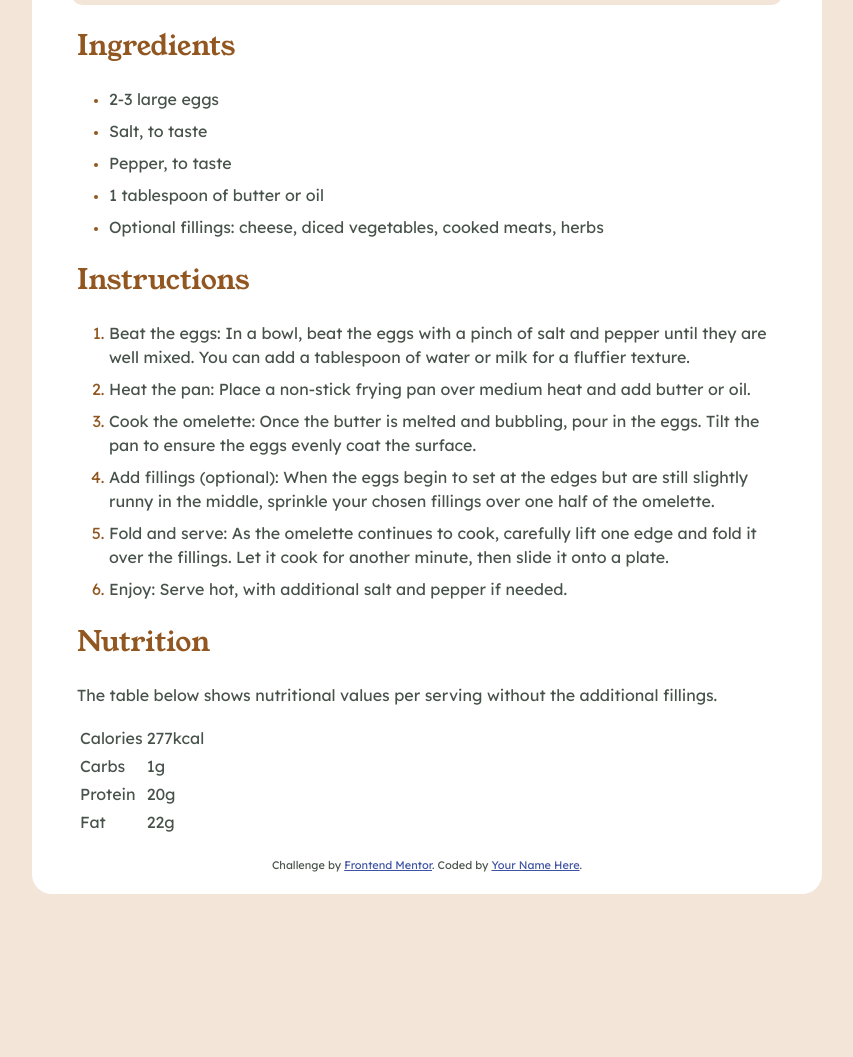
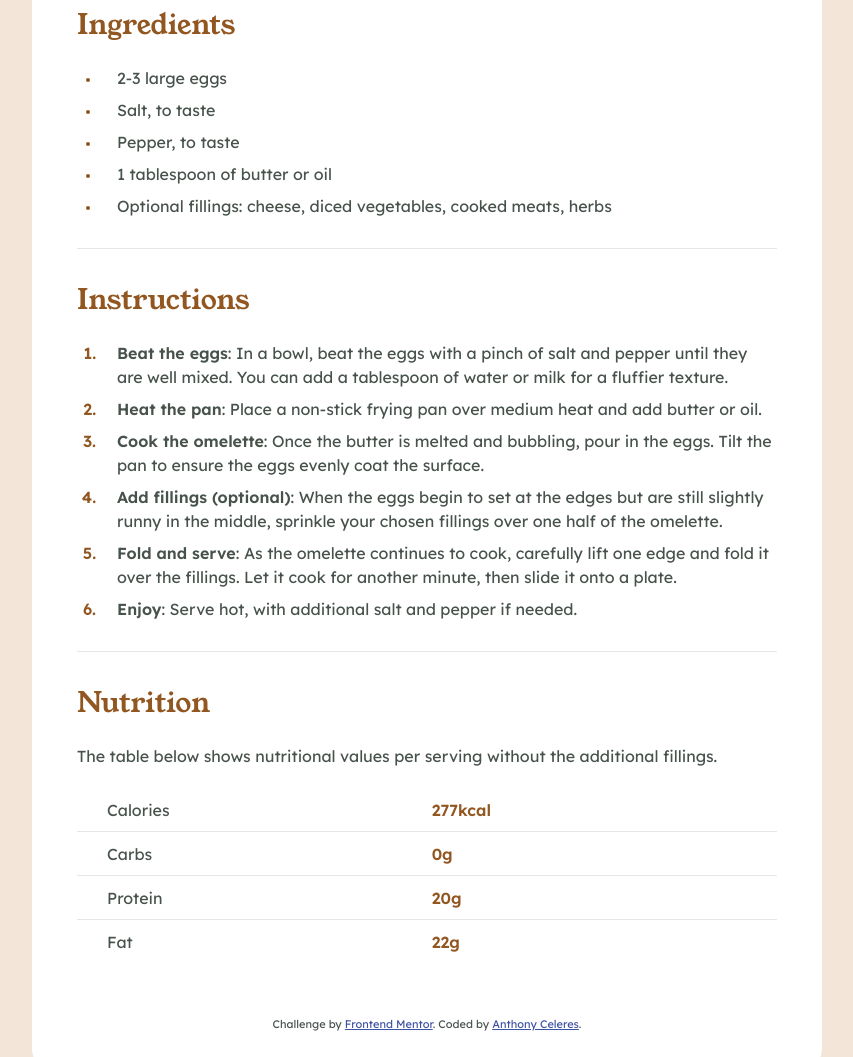
Before and after one commit to anthony-celeres/frontendmentor-recipe, a plain HTML site: page index.html in a window 1280 px wide. Shown: the part 771-1828 px from the top of the page, without its empty margins (213-1066 px from the left). Before the commit the page ends 1673 px from the top, so only its background shows below. Drawn offline with Linux system fonts and the light colour scheme; a web font is replaced by a local one.

Commit message:
fix : minor details is fixed such as margins, font customizations; lines are added; ready for deployment

```diff
--- a/index.html
+++ b/index.html
@@ -43,19 +43,19 @@
         <li>Optional fillings: cheese, diced vegetables, cooked meats, herbs</li>
       </ul>
     </div>
-
+    <hr>
     <div class="recipe-instructions">
       <h2 class="instructions-title">Instructions</h2>
       <ol class="instructions-list">
-        <li>Beat the eggs: In a bowl, beat the eggs with a pinch of salt and pepper until they are well mixed. You can add a tablespoon of water or milk for a fluffier texture.</li>
-        <li>Heat the pan: Place a non-stick frying pan over medium heat and add butter or oil.</li>
-        <li>Cook the omelette: Once the butter is melted and bubbling, pour in the eggs. Tilt the pan to ensure the eggs evenly coat the surface.</li>
-        <li>Add fillings (optional): When the eggs begin to set at the edges but are still slightly runny in the middle, sprinkle your chosen fillings over one half of the omelette.</li>
-        <li>Fold and serve: As the omelette continues to cook, carefully lift one edge and fold it over the fillings. Let it cook for another minute, then slide it onto a plate.</li>
-        <li>Enjoy: Serve hot, with additional salt and pepper if needed.</li>
+        <li><strong>Beat the eggs</strong>: In a bowl, beat the eggs with a pinch of salt and pepper until they are well mixed. You can add a tablespoon of water or milk for a fluffier texture.</li>
+        <li><strong>Heat the pan</strong>: Place a non-stick frying pan over medium heat and add butter or oil.</li>
+        <li><strong>Cook the omelette</strong>: Once the butter is melted and bubbling, pour in the eggs. Tilt the pan to ensure the eggs evenly coat the surface.</li>
+        <li><strong>Add fillings (optional)</strong>: When the eggs begin to set at the edges but are still slightly runny in the middle, sprinkle your chosen fillings over one half of the omelette.</li>
+        <li><strong>Fold and serve</strong>: As the omelette continues to cook, carefully lift one edge and fold it over the fillings. Let it cook for another minute, then slide it onto a plate.</li>
+        <li><strong>Enjoy</strong>: Serve hot, with additional salt and pepper if needed.</li>
       </ol>
     </div>
-
+    <hr>
     <div class="recipe-nutrition">
       <h2 class="nutrition-title">Nutrition</h2>
       <p class="nutrition-description">The table below shows nutritional values per serving without the additional fillings.</p>
@@ -66,7 +66,7 @@
         </tr>
         <tr>
           <td>Carbs</td>
-          <td>1g</td>
+          <td>0g</td>
         </tr>
         <tr>
           <td>Protein</td>
@@ -81,7 +81,7 @@
 
     <div class="attribution">
       Challenge by <a href="https://www.frontendmentor.io?ref=challenge" target="_blank">Frontend Mentor</a>.
-      Coded by <a href="#">Your Name Here</a>.
+      Coded by <a href="#">Anthony Celeres</a>.
     </div>
   </div>
 </body>
@@ -137,7 +137,7 @@
     margin: 1.25rem;
     max-width: 700px;
     margin-bottom: 20px;
-    background-color: hsl(30, 54%, 90%);
+    background-color: hsl(315, 100%, 98%);
     padding: 20px;
     border-radius: 10px;
   }
@@ -150,13 +150,21 @@
 
   .preparation-title {
     font-size: 1.3em;
+    margin-top: 0;
+    padding-left: 0.5em;
     font-family: 'Lexend', sans-serif;
     color: hsl(321, 76%, 28%);
   }
 
-  .preparation-list, .ingredients-list, .instructions-list {
+  .preparation-list {
     margin: 0;
-    padding-left: 2em;
+    padding-left: 3em;
+    color: hsl(142, 7%, 30%);
+  }
+
+  .ingredients-list, .instructions-list {
+    margin: 0;
+    padding-left: 1.5em;
     color: hsl(142, 7%, 30%);
   }
 
@@ -164,6 +172,7 @@
   .ingredients-list li,
   .instructions-list li {
     margin-bottom: 0.5em;
+    padding-left: 1em;
   }
 
   .preparation-list li::marker {
@@ -171,16 +180,15 @@
     font-size: 0.75rem;
   }
 
-
   .ingredients-list li::marker {
     color: hsl(29, 64%, 35%);
     font-size: 0.75rem;
-    padding-right: 10px;
+
   }
 
   .instructions-list li::marker {
     color: hsl(29, 64%, 35%);
-    padding-right: 10px;
+    font-weight: bold;
   }
 
   .ingredients-title, .instructions-title, .nutrition-title {
@@ -193,7 +201,64 @@
     color: hsl(29, 64%, 35%);
   }
 
+  hr {
+    border: none;
+    border-top: 1px solid rgba(0, 0, 0, 0.2);
+    transform: scaleY(0.5);
+    margin: 30px auto;
+    max-width: 700px;
+  }
+
+  table {
+    width: 100%;
+    border-collapse: collapse;
+    margin-top: 20px;
+  }
+
+  table tr {
+    position: relative;
+  }
+
+  table tr::after {
+    content: "";
+    position: absolute;
+    left: 0;
+    bottom: 0;
+    width: 100%;
+    height: 1px;
+    background-color: rgba(0, 0, 0, 0.2);
+    transform: scaleY(0.5);
+    transform-origin: bottom;
+  }
+
+  table tr:last-child::after {
+    display: none;
+  }
+
+  th, td {
+    padding: 10px;
+  }
+
+  th {
+    text-align: left;
+  }
+
+  table td:nth-child(1),
+  table th:nth-child(1) {
+    padding-left: 30px;
+  }
+
+  table td:nth-child(2),
+  table th:nth-child(2) {
+    font-weight: bold;
+    color: hsl(29, 64%, 35%);
+    position: relative;
+    left: -50px;
+  }
+
   .attribution {
+    padding-top: 2rem;
+    padding-bottom: 1rem;
     font-size: 11px;
     text-align: center;
   }
```
